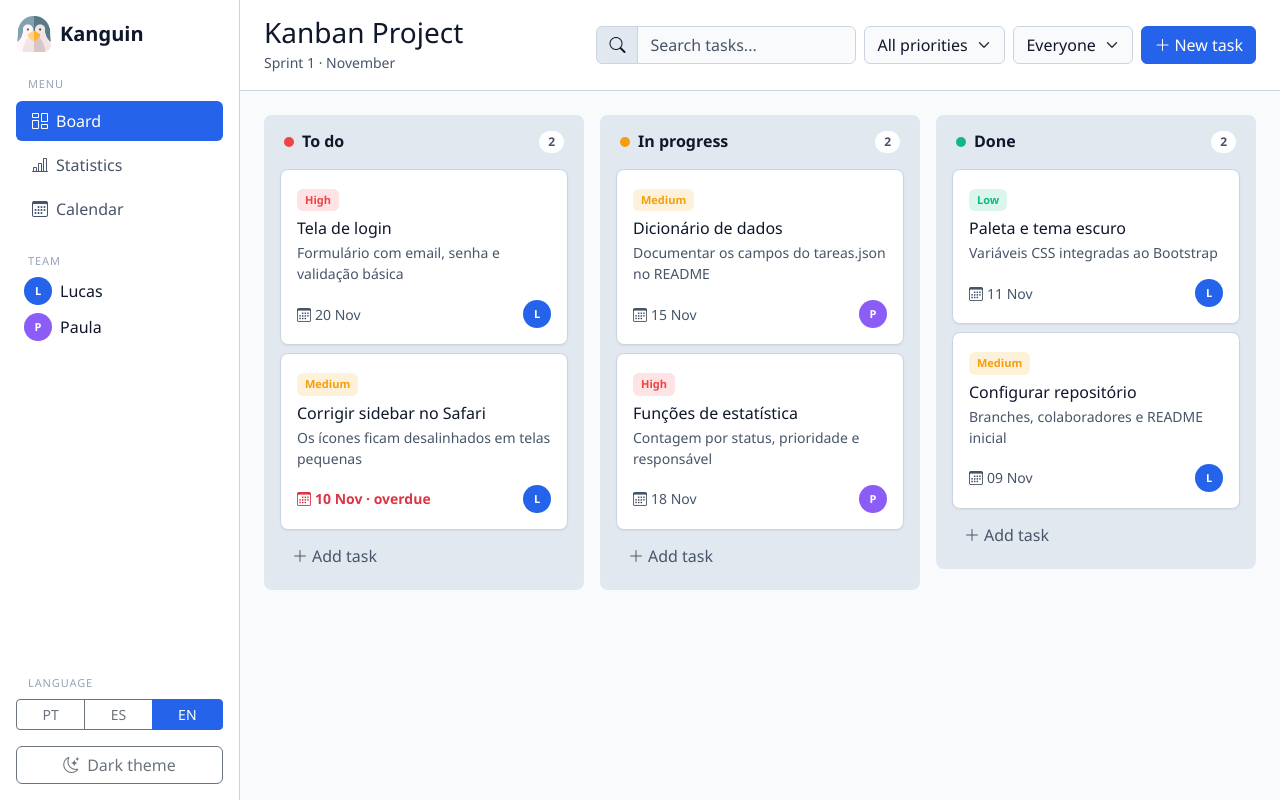
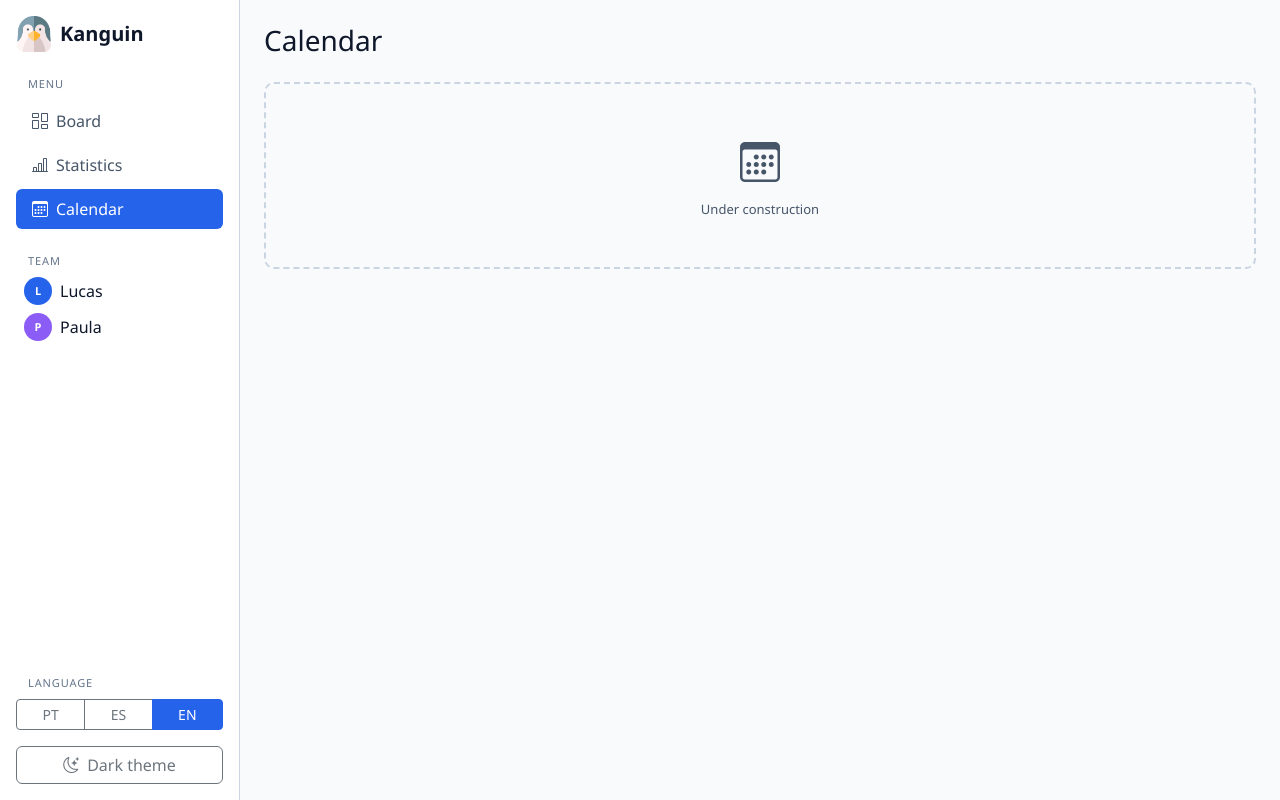
Before and after one commit to lucasomena920-lab/kanguin-colaborativo, a React (Vite) app: page /calendario in a window 1280 px wide. Built offline with nearby package versions, Linux system fonts and the light colour scheme.

Commit message:
css e paginas feitas

```diff
--- a/index.html
+++ b/index.html
@@ -6,6 +6,12 @@
     <link rel="apple-touch-icon" href="/apple-touch-icon.png" />
     <meta name="viewport" content="width=device-width, initial-scale=1.0" />
     <title>Kanguin</title>
+        <script>
+      try {
+        var tema = JSON.parse(localStorage.getItem('kanguin:tema'))
+        if (tema) document.documentElement.setAttribute('data-bs-theme', tema)
+      } catch (e) {}
+    </script>
   </head>
   <body>
     <div id="root"></div>
--- a/package.json
+++ b/package.json
@@ -18,7 +18,8 @@
     "react": "^19.3.1",
     "react-bootstrap": "^2.10.10",
     "react-dom": "^19.3.1",
-    "react-i18next": "^18.0.1"
+    "react-i18next": "^18.0.1",
+    "react-router": "^8.5.1"
   },
   "devDependencies": {
     "@eslint/js": "^10.0.1",
--- a/src/App.jsx
+++ b/src/App.jsx
@@ -1,10 +1,13 @@
-import { useState, useEffect } from 'react'
+import { useEffect, useState } from 'react'
+import { Routes, Route, Navigate } from 'react-router'
 import { useTranslation } from 'react-i18next'
 import Sidebar from './components/Sidebar.jsx'
 import Topo from './components/Topo.jsx'
 import Quadro from './components/Quadro.jsx'
 import ModalTarefa from './components/ModalTarefa.jsx'
+import EmBreve from './pages/emBreve.jsx'
 import tarefasIniciais from './tarefasExemplo.js'
+import useLocalStorage from './hooks/useLocalStorage.js'
 
 const equipe = [
   { nome: 'Lucas', cor: '#2563EB' },
@@ -30,12 +33,17 @@ function dataConclusao(novoStatus, tarefaAntiga) {
   return tarefaAntiga?.fecha_conclusion ?? hojeISO()
 }
 
+// Tema inicial: segue o tema do sistema operacional (claro/escuro)
+const temaDoSistema = window.matchMedia('(prefers-color-scheme: dark)').matches
+  ? 'dark'
+  : 'light'
+
 function App() {
   const { t } = useTranslation()
 
   // ===== ESTADOS =====
-  const [tema, setTema] = useState('light')
-  const [tarefas, setTarefas] = useState(tarefasIniciais)
+  const [tema, setTema] = useLocalStorage('kanguin:tema', temaDoSistema)
+  const [tarefas, setTarefas] = useLocalStorage('kanguin:tarefas', tarefasIniciais)
   const [filtros, setFiltros] = useState({
     busca: '',
     prioridade: '',
@@ -137,13 +145,18 @@ function App() {
       <Sidebar equipe={equipe} tema={tema} onAlternarTema={alternarTema} />
 
       <div className="conteudo flex-grow-1">
+        <Routes>
+          {/* Página do Quadro */}
+          <Route
+            path="/"
+            element={
+              <>
                 <Topo
                   filtros={filtros}
                   onMudarFiltro={mudarFiltro}
                   equipe={equipe}
                   onNovaTarefa={() => abrirNovaTarefa('a-fazer')}
                 />
-
                 <main className="p-4">
                   <Quadro
                     colunas={colunas}
@@ -154,6 +167,25 @@ function App() {
                     onMover={moverTarefa}
                   />
                 </main>
+              </>
+            }
+          />
+
+          {/* Página da Paula. Quando estiver pronta, troque por:
+              <Estadisticas tareas={tarefas} /> */}
+          <Route
+            path="/estatisticas"
+            element={<EmBreve titulo={t('menu.estatisticas')} icone="bi-bar-chart-line" />}
+          />
+
+          <Route
+            path="/calendario"
+            element={<EmBreve titulo={t('menu.calendario')} icone="bi-calendar3" />}
+          />
+
+          {/* Qualquer outro endereço volta para o Quadro */}
+          <Route path="*" element={<Navigate to="/" replace />} />
+        </Routes>
       </div>
 
       {modalAberto && (
--- a/src/components/Sidebar.jsx
+++ b/src/components/Sidebar.jsx
@@ -1,3 +1,4 @@
+import { NavLink } from 'react-router'
 import { useTranslation } from 'react-i18next'
 
 const idiomas = [
@@ -20,22 +21,22 @@ function Sidebar({ equipe, tema, onAlternarTema }) {
         <p className="menu-titulo">{t('menu.titulo')}</p>
         <ul className="nav nav-pills flex-column gap-1">
           <li className="nav-item">
-            <a href="#" className="nav-link active">
+            <NavLink to="/" end className="nav-link">
               <i className="bi bi-columns-gap me-2" />
               {t('menu.quadro')}
-            </a>
+            </NavLink>
           </li>
           <li className="nav-item">
-            <a href="#" className="nav-link">
+            <NavLink to="/estatisticas" className="nav-link">
               <i className="bi bi-bar-chart-line me-2" />
               {t('menu.estatisticas')}
-            </a>
+            </NavLink>
           </li>
           <li className="nav-item">
-            <a href="#" className="nav-link">
+            <NavLink to="/calendario" className="nav-link">
               <i className="bi bi-calendar3 me-2" />
               {t('menu.calendario')}
-            </a>
+            </NavLink>
           </li>
         </ul>
       </nav>
--- /dev/null
+++ b/src/hooks/useLocalStorage.js
@@ -0,0 +1,26 @@
+import { useState, useEffect } from 'react'
+
+function useLocalStorage(chave, valorInicial) {
+  // 1. Ao abrir o app: tenta ler o valor salvo
+  const [valor, setValor] = useState(() => {
+    try {
+      const salvo = localStorage.getItem(chave)
+      return salvo !== null ? JSON.parse(salvo) : valorInicial
+    } catch {
+      return valorInicial
+    }
+  })
+
+  // 2. Sempre que o valor mudar: salva de novo
+  useEffect(() => {
+    try {
+      localStorage.setItem(chave, JSON.stringify(valor))
+    } catch {
+      // Navegador sem espaço ou bloqueado: o app continua funcionando, só não salva
+    }
+  }, [chave, valor])
+
+  return [valor, setValor]
+}
+
+export default useLocalStorage
--- a/src/i18n/locales/en.json
+++ b/src/i18n/locales/en.json
@@ -6,7 +6,8 @@
     "calendario": "Calendar"
   },
   "equipe": "Team",
-  "idioma": "Language",
+    "idioma": "Language",
+  "emBreve": "Under construction",
   "tema": {
     "escuro": "Dark theme",
     "claro": "Light theme"
--- a/src/i18n/locales/es.json
+++ b/src/i18n/locales/es.json
@@ -7,7 +7,8 @@
     "calendario": "Calendario"
   },
   "equipe": "Equipo",
-  "idioma": "Idioma",
+    "idioma": "Idioma",
+  "emBreve": "En construcción",
   "tema": {
     "escuro": "Tema oscuro",
     "claro": "Tema claro"
--- a/src/i18n/locales/pt.json
+++ b/src/i18n/locales/pt.json
@@ -6,7 +6,8 @@
     "calendario": "Calendário"
   },
   "equipe": "Equipe",
-  "idioma": "Idioma",
+    "idioma": "Idioma",
+  "emBreve": "Em construção",
   "tema": {
     "escuro": "Tema escuro",
     "claro": "Tema claro"
--- a/src/index.css
+++ b/src/index.css
@@ -11,7 +11,11 @@
 
   --texto-principal: #0F172A;
   --texto-secundario: #475569;
-  --texto-suave: #94A3B8;
+  --texto-suave: #64748B;
+  /* Texto das etiquetas de prioridade (tom escuro no tema claro) */
+  --etiqueta-alta: #B91C1C;
+  --etiqueta-media: #92400E;
+  --etiqueta-baja: #047857;
 
   --sucesso: #10B981;
   --andamento: #F59E0B;
@@ -40,6 +44,10 @@
   --texto-principal: #E2E8F0;
   --texto-secundario: #94A3B8;
   --texto-suave: #64748B;
+
+  --etiqueta-alta: var(--urgente);
+  --etiqueta-media: var(--andamento);
+  --etiqueta-baja: var(--sucesso);
 }
 
 /* ===== Botão azul com a nossa paleta ===== */
@@ -141,7 +149,7 @@
 .vazio {
   text-align: center;
   font-size: 13px;
-  color: var(--texto-suave);
+  color: var(--texto-secundario);
   padding: 20px 10px;
   border: 2px dashed var(--bordas);
   border-radius: 10px;
@@ -181,17 +189,17 @@
 }
 
 .etiqueta.alta {
-  color: var(--urgente);
+  color: var(--etiqueta-alta);
   background-color: color-mix(in srgb, var(--urgente) 15%, transparent);
 }
 
 .etiqueta.media {
-  color: var(--andamento);
+  color: var(--etiqueta-media);
   background-color: color-mix(in srgb, var(--andamento) 15%, transparent);
 }
 
 .etiqueta.baja {
-  color: var(--sucesso);
+  color: var(--etiqueta-baja);
   background-color: color-mix(in srgb, var(--sucesso) 15%, transparent);
 }
 
@@ -219,3 +227,10 @@
 .card-overlay .card-tarefa {
   box-shadow: 0 12px 28px rgba(15, 23, 42, 0.25);
 }
+
+/* ===== Modal ===== */
+.modal-content {
+  --bs-modal-bg: var(--fundo-cards);
+  --bs-modal-border-color: var(--bordas);
+  border-radius: 14px;
+}
--- a/src/main.jsx
+++ b/src/main.jsx
@@ -1,13 +1,16 @@
 import 'bootstrap/dist/css/bootstrap.min.css'
+import 'bootstrap-icons/font/bootstrap-icons.css'
 import { StrictMode } from 'react'
 import { createRoot } from 'react-dom/client'
+import { BrowserRouter } from 'react-router'
 import './i18n'
 import './index.css'
 import App from './App.jsx'
-import 'bootstrap-icons/font/bootstrap-icons.css'
 
 createRoot(document.getElementById('root')).render(
   <StrictMode>
-    <App />
+    <BrowserRouter>
+      <App />
+    </BrowserRouter>
   </StrictMode>,
 )
--- /dev/null
+++ b/src/pages/emBreve.jsx
@@ -0,0 +1,18 @@
+import { useTranslation } from 'react-i18next'
+
+function EmBreve({ titulo, icone }) {
+  const { t } = useTranslation()
+
+  return (
+    <main className="p-4">
+      <h1 className="h3 mb-4">{titulo}</h1>
+
+      <div className="vazio py-5">
+        <i className={`bi ${icone} fs-1 d-block mb-2`} />
+        {t('emBreve')}
+      </div>
+    </main>
+  )
+}
+
+export default EmBreve
```
Also changed, not shown: 1 other file (tests, documents, lock files or other folders). Lines whose indentation alone changed are shown as unchanged.
